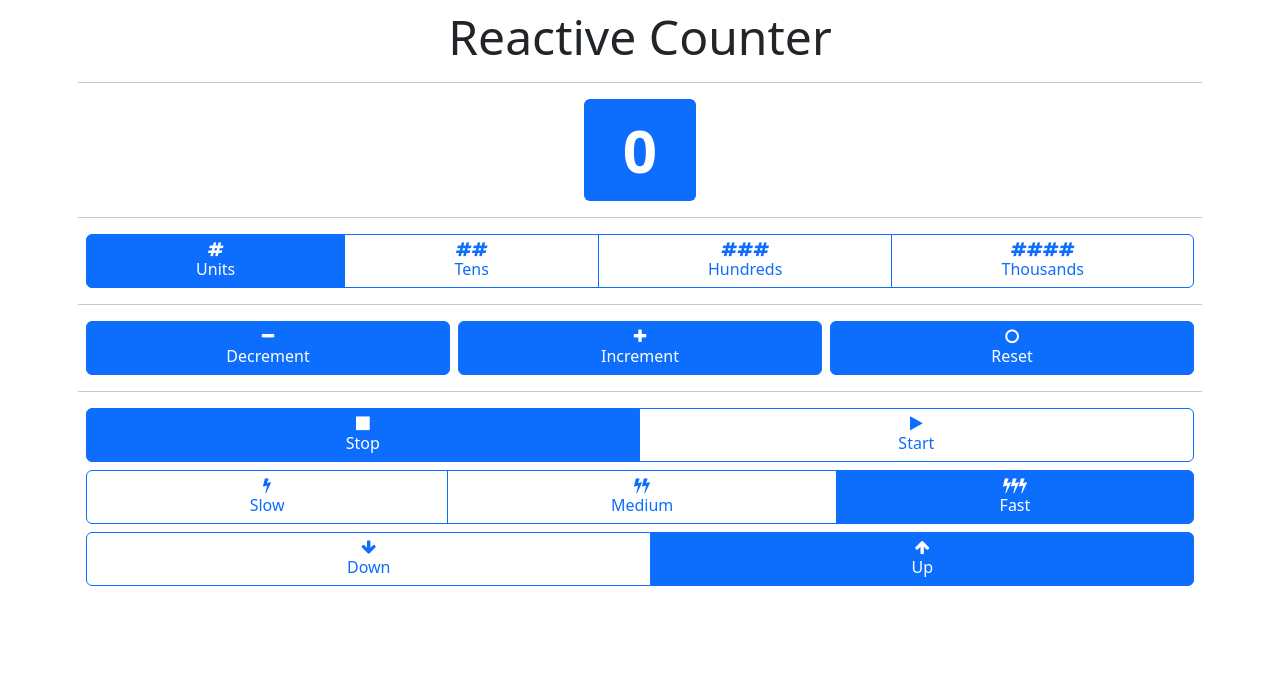
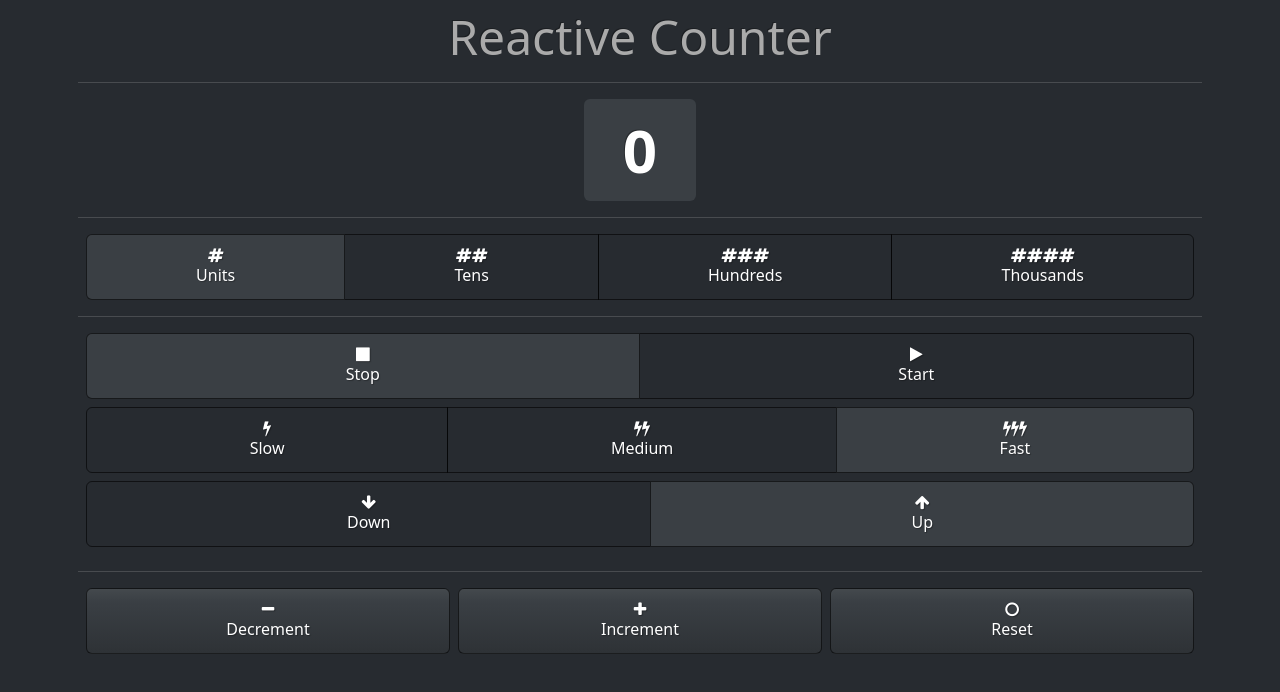
Before and after one commit to mjcwly/reactive-counter-container-presenter, an Angular app: page / in a window 1280 px wide. Shown: the top 692 px of the page. Built offline with nearby package versions, Linux system fonts and the light colour scheme.

Commit message:
Applied slate bootswatch theme

```diff
--- a/package.json
+++ b/package.json
@@ -21,6 +21,7 @@
     "@angular/router": "^19.1.7",
     "@popperjs/core": "^2.11.8",
     "bootstrap": "^5.3.3",
+    "bootswatch": "^5.3.3",
     "font-awesome": "^4.7.0",
     "rxjs": "^7.8.1",
     "tslib": "^2.6.3",
--- a/src/app/app.component.html
+++ b/src/app/app.component.html
@@ -14,16 +14,16 @@
 
   <hr />
 
+  <tick-settings
+    [inputTickSettings]="vm.tickSettings"
+    (tickSettingsChangedEvent)="tickSettingsChangedHandler($event)"
+  ></tick-settings>
+
+  <hr />
+
   <manual-controls
     (decrementEvent)="manualDecrementHandler()"
     (incrementEvent)="manualIncrementHandler()"
     (resetEvent)="manualSetHandler(0)"
   ></manual-controls>
-
-  <hr />
-
-  <tick-settings
-    [inputTickSettings]="vm.tickSettings"
-    (tickSettingsChangedEvent)="tickSettingsChangedHandler($event)"
-  ></tick-settings>
 </div>
--- a/src/styles.css
+++ b/src/styles.css
@@ -1,2 +1,3 @@
 @import 'bootstrap/dist/css/bootstrap.min.css';
 @import 'font-awesome/css/font-awesome.css';
+@import 'bootswatch/dist/slate/bootstrap.min.css';
```
Also changed, not shown: 1 other file (tests, documents, lock files or other folders).
